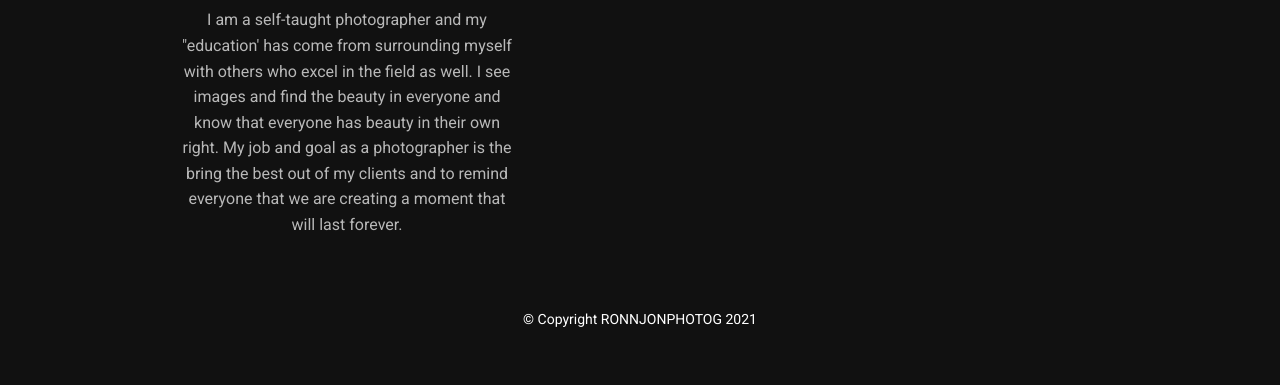
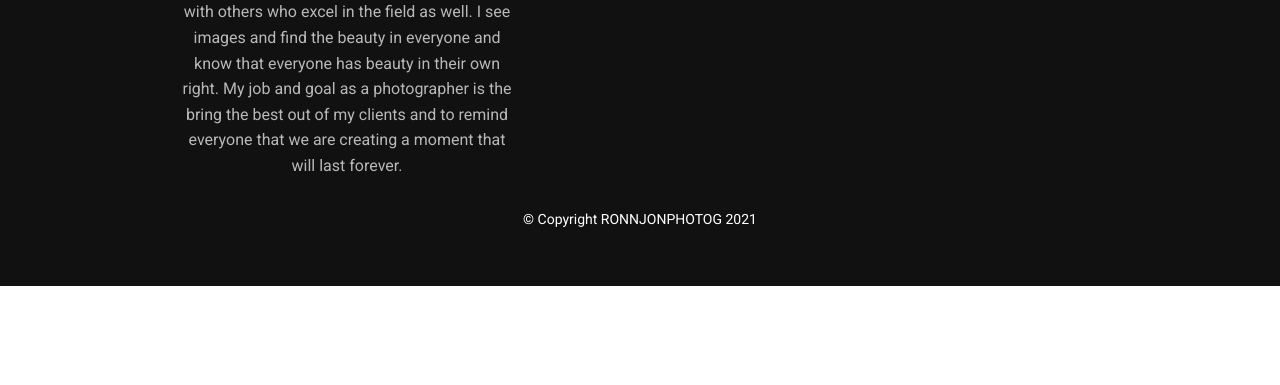
Before and after one commit to ronnelcodes/RonnJonPhotog, a plain HTML site: page index.html in a window 1280 px wide. Shown: the part 2690-3075 px from the top of the page. After the commit the page ends 2976 px from the top, so only its background shows below. Drawn offline with Linux system fonts and the light colour scheme.

Commit message:
5.23.21-j

```diff
--- a/main.css
+++ b/main.css
@@ -473,8 +473,8 @@ blockquote span {
   padding: 40px 0;
   text-align: center;
 }
-.footer-container > div {
-  margin: 40px 0;
+/*.footer-container > div {
+  margin: 40px 0; */
 }
 .footer-container h2 {
   color: var(--lightGreen);
```
